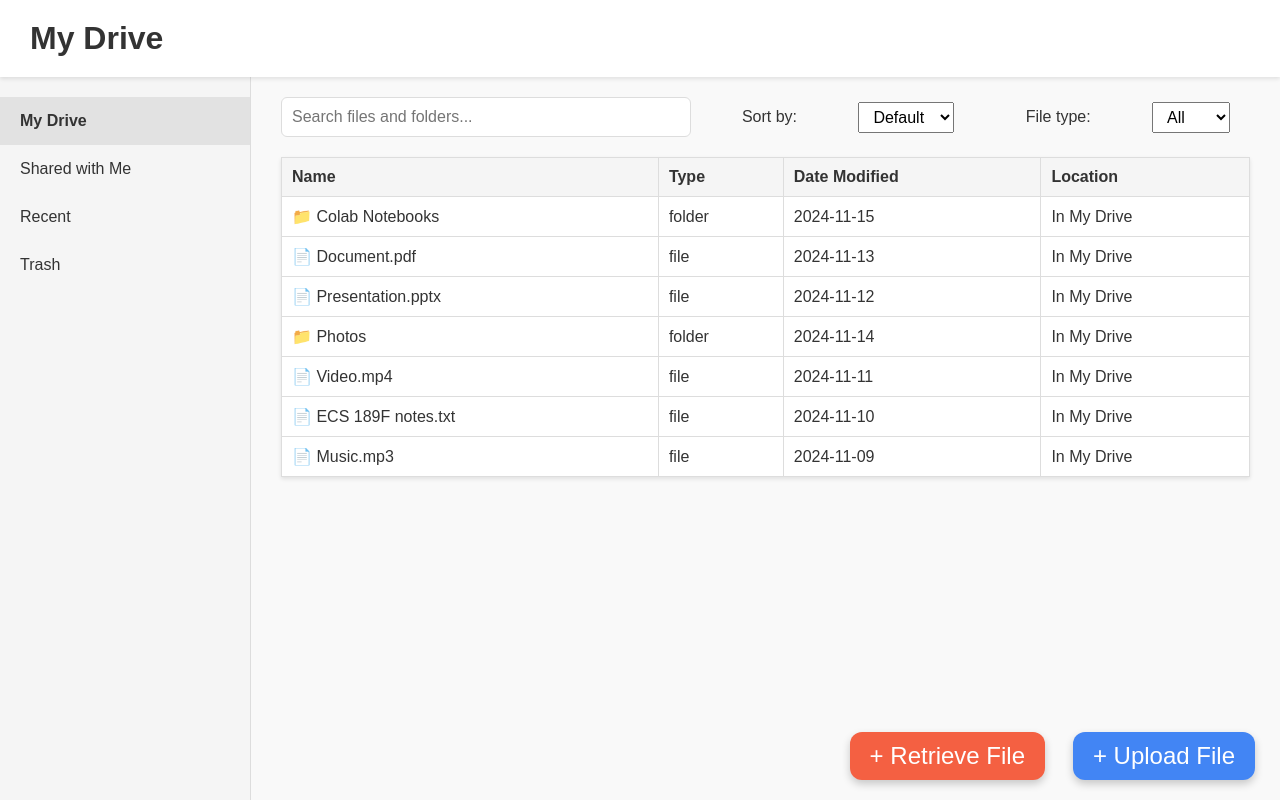
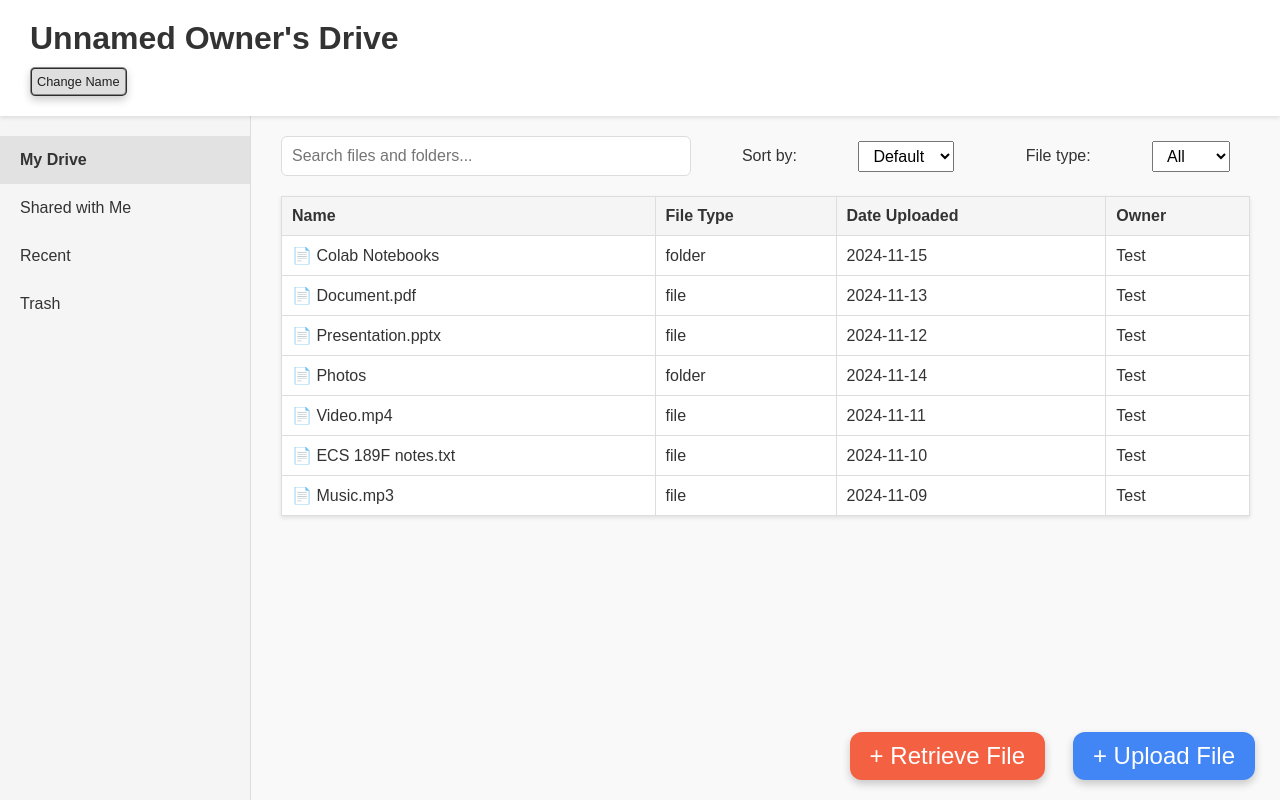
Before and after one commit to ResilientApp/Decentralized-Sys, a React (Create React App) app in the folder decentralized-system/: page / in a window 1280 px wide. Built offline with nearby package versions, Linux system fonts and the light colour scheme; what resilientdb-javascript-sdk would draw is missing.

Commit message:
Fixed MetaData Fields displayed on frontend

```diff
--- a/decentralized-system/src/App.css
+++ b/decentralized-system/src/App.css
@@ -71,6 +71,34 @@
   overflow-y: auto;
 }
 
+.owner-name-change-container{
+  margin-top: 10px;
+}
+
+#name-change-input{
+  font-size: 1.0rem;
+  margin: auto;
+}
+
+.name-change-button {
+  background-color: #dfdfdf;
+  color: #1f1f1f;
+  padding: 5px 5px;
+  border: 2px ridge rgba(30, 30, 30, 0.8);
+  border-radius: 5px;
+  cursor: pointer;
+  font-size: 0.8rem;
+  box-shadow: 0 4px 8px rgba(0, 0, 0, 0.2);
+  display: flex;
+  align-items: center;
+  justify-content: center;
+}
+
+.name-change-button:hover {
+  background-color: #d4d4d4;
+}
+
+
 .controls {
   display: flex;
   align-items: center;
@@ -106,6 +134,7 @@
   border-collapse: collapse;
   background: #fff;
   box-shadow: 0 2px 4px rgba(0, 0, 0, 0.1);
+  margin-bottom: 60px;
 }
 
 .file-table thead {
--- a/decentralized-system/src/App.tsx
+++ b/decentralized-system/src/App.tsx
@@ -2,30 +2,36 @@ import axios from 'axios';
 import React, { ChangeEvent, useState } from 'react';
 import './App.css';
 import { ResilientDB } from 'resilientdb-javascript-sdk';
+import * as path from 'path';
+import * as fs from 'fs';
 
 // Generate public and private keys
 const { publicKey, privateKey } = ResilientDB.generateKeys();
+
 
 console.log(`Public Key: ${publicKey}`);
 console.log(`Private Key: ${privateKey}`);
 
 interface Item {
   name: string;
-  type: 'folder' | 'file';
+  type: string;
   date: string;
-  location: string;
+  owner: string;
+  transacID: string;
+  publicKey: string;
 }
 
 
 const App: React.FC = () => {
+  const [ownerName, setOwnerName] = useState("Unnamed Owner");
   const [items, setItems] = useState<Item[]>([
-    { name: "Colab Notebooks", type: "folder", date: "2024-11-15", location: "In My Drive" },
-    { name: "Document.pdf", type: "file", date: "2024-11-13", location: "In My Drive" },
-    { name: "Presentation.pptx", type: "file", date: "2024-11-12", location: "In My Drive" },
-    { name: "Photos", type: "folder", date: "2024-11-14", location: "In My Drive" },
-    { name: "Video.mp4", type: "file", date: "2024-11-11", location: "In My Drive" },
-    { name: "ECS 189F notes.txt", type: "file", date: "2024-11-10", location: "In My Drive" },
-    { name: "Music.mp3", type: "file", date: "2024-11-09", location: "In My Drive" },
+    { name: "Colab Notebooks", type: "folder", date: "2024-11-15", owner: "Test", transacID: "1", publicKey: publicKey },
+    { name: "Document.pdf", type: "file", date: "2024-11-13", owner: "Test", transacID: "1", publicKey: publicKey },
+    { name: "Presentation.pptx", type: "file", date: "2024-11-12", owner: "Test", transacID: "1", publicKey: publicKey },
+    { name: "Photos", type: "folder", date: "2024-11-14", owner: "Test", transacID: "1", publicKey: publicKey },
+    { name: "Video.mp4", type: "file", date: "2024-11-11", owner: "Test", transacID: "1", publicKey: publicKey },
+    { name: "ECS 189F notes.txt", type: "file", date: "2024-11-10", owner: "Test", transacID: "1", publicKey: publicKey },
+    { name: "Music.mp3", type: "file", date: "2024-11-09", owner: "Test", transacID: "1", publicKey: publicKey },
   ]);
   const [searchQuery, setSearchQuery] = useState<string>("");
   const [sortType, setSortType] = useState<string>("default");
@@ -38,9 +44,11 @@ const App: React.FC = () => {
 
     if (!uploadedFile) return;
 
+
+
     const formData = new FormData();
     formData.append('file', uploadedFile);
-    formData.append('owner_name', 'Test Owner');  // Dummy
+    formData.append('owner_name', ownerName);
     formData.append('owner_public_key', publicKey);
     formData.append('owner_private_key', privateKey);
 
@@ -58,12 +66,25 @@ const App: React.FC = () => {
       );
 
 
-      alert(`File uploaded successfully: ${JSON.stringify(response.data)}`);
+      alert('File uploaded successfully.');
+      console.log(`File Upload Response: ${JSON.stringify(response.data)}`);
 
 
       const currentDate = new Date();
 
-      const newElement:Item = { name: uploadedFile.name, type: 'file', date: currentDate.toDateString(), location: "In My Drive" }
+      //type: uploadedFile.type
+
+      const responseMsg = response.data.message
+      // We'll parse out the transaction ID from the API response message
+      const noEdgeSpaces = responseMsg.trim();
+
+      const messageWords = noEdgeSpaces.split(' ');
+
+      const transactionID = messageWords.pop();
+
+      console.log(transactionID);
+
+      const newElement:Item = { name: uploadedFile.name, type: uploadedFile.type, date: currentDate.toDateString(), owner: ownerName, transacID: transactionID, publicKey: publicKey }
 
       setItems([...items, newElement]);
 
@@ -96,21 +117,48 @@ const App: React.FC = () => {
 
       console.log(`File retrieved successfully: ${response.data}`);
 
-      const currentDate = new Date();
+      //const currentDate = new Date();
 
 
-      const nameExample = "Retrieved File " + givenTransactionID[0] + givenTransactionID[1];
+      const transac = await axios.get(`https://crow.resilientdb.com/v1/transactions/${givenTransactionID}`);
+      console.log(transac);
+      console.log(transac.data);
+      console.log(transac.data.asset);
+      //const nameExample = "Retrieved File " + givenTransactionID[0] + givenTransactionID[1];
 
       //console.log(response.data.media_type)
 
-      const newElement:Item = { name: nameExample, type: 'file', date: currentDate.toDateString(), location: "In My Drive" }
+      //const transac = await resilientDBClient.getTransaction(givenTransactionID);
+
+      //console.log(transac)
+
+      //const transac = transacs[1]
+
+
+      const retrievedMetadata = transac.data.asset;
+
+      const transacPublicKey = retrievedMetadata.owner_key;
+      //const transacPublicKey = "0";
+
+      const fileName = retrievedMetadata.data.file_info.file_name;
+      //const fileName = "Retrieved File " + givenTransactionID[0] + givenTransactionID[1];
+
+      const ownerName = retrievedMetadata.data.file_info.owner_name;
+      //const ownerName = "Unnamed Owner";
+
+      const fileType = retrievedMetadata.data.file_info.file_type;
+      //const fileType = "file";
+
+      const lastMod = retrievedMetadata.data.file_info.modification_time;
+
+      const newElement:Item = { name: fileName, type: fileType, date: lastMod, owner: ownerName, transacID: givenTransactionID, publicKey: transacPublicKey }
 
       setItems([...items, newElement]);
 
     } catch (error: any) {
       console.error('Error retrieving file:', error);
       if (error.response) {
-        alert(`Error: ${JSON.stringify(error.response.data)}`);
+        alert('Please Enter a Valid Transaction ID');
       } else {
         alert(`Error: ${error.message}`);
       }
@@ -154,6 +202,9 @@ const App: React.FC = () => {
 
   const filteredItems = filterAndSortItems();
 
+  const [showInputOwnerName, setShowInputOwnerName] = useState(false);
+  const [tempOwnerName, setTempOwnerName] = useState('');
+
   const [showInput, setShowInput] = useState(false);
   const [text, setText] = useState('');
 
@@ -161,7 +212,30 @@ const App: React.FC = () => {
 
     <div className="App">
       <header className="app-header">
-        <h1>My Drive</h1>
+        <h1>{ownerName}'s Drive</h1>
+        <div className="owner-name-change-container">
+            {showInputOwnerName && (
+              <input
+                type="text"
+                value={tempOwnerName}
+                id="name-change-input"
+                onChange={(e) =>  {
+                  setTempOwnerName((e.target.value).replace(/[^a-z A-Z]/g, ''));
+                  // Using a regular expression here that makes sure only letters are inputted into the text box (names only need to contain letters)
+                }}
+                onKeyDown={(e) => {
+                  if (e.key === 'Enter' && tempOwnerName.trim() !== '') {
+                    setOwnerName(tempOwnerName);
+                    setShowInputOwnerName(false);
+                  }
+                }}
+                placeholder= "Press Enter to Submit"
+              />
+            )}
+            {!showInputOwnerName && (
+            <button className="name-change-button" onClick={() => setShowInputOwnerName(!showInput)}>Change Name</button>
+            )}
+          </div>
       </header>
       <div className="app-container">
         {/* Sidebar */}
@@ -214,18 +288,18 @@ const App: React.FC = () => {
               <thead>
                 <tr>
                   <th>Name</th>
-                  <th>Type</th>
-                  <th>Date Modified</th>
-                  <th>Location</th>
+                  <th>File Type</th>
+                  <th>Date Uploaded</th>
+                  <th>Owner</th>
                 </tr>
               </thead>
               <tbody>
                 {filteredItems.map((item, index) => (
                   <tr key={index}>
-                    <td>{item.type === "folder" ? "📁" : "📄"} {item.name}</td>
+                    <td>{"📄"} {item.name}</td>
                     <td>{item.type}</td>
                     <td>{item.date}</td>
-                    <td>{item.location}</td>
+                    <td>{item.owner}</td>
                   </tr>
                 ))}
               </tbody>
@@ -249,10 +323,11 @@ const App: React.FC = () => {
                 value={text}
                 id="transaction-id-input"
                 onChange={(e) =>  {
-                  setText(e.target.value);
+                  setText((e.target.value).replace(/[^a-zA-Z0-9]/g, ''));
+                  // Using a regular expression here that makes sure only letters or numbers are inputted into the text box
                 }}
                 onKeyDown={(e) => {
-                  if (e.key === 'Enter') {
+                  if (e.key === 'Enter' && text !== '') {
                     handleFileRetrieval(text);
                     setText('');
                     setShowInput(false);
```
